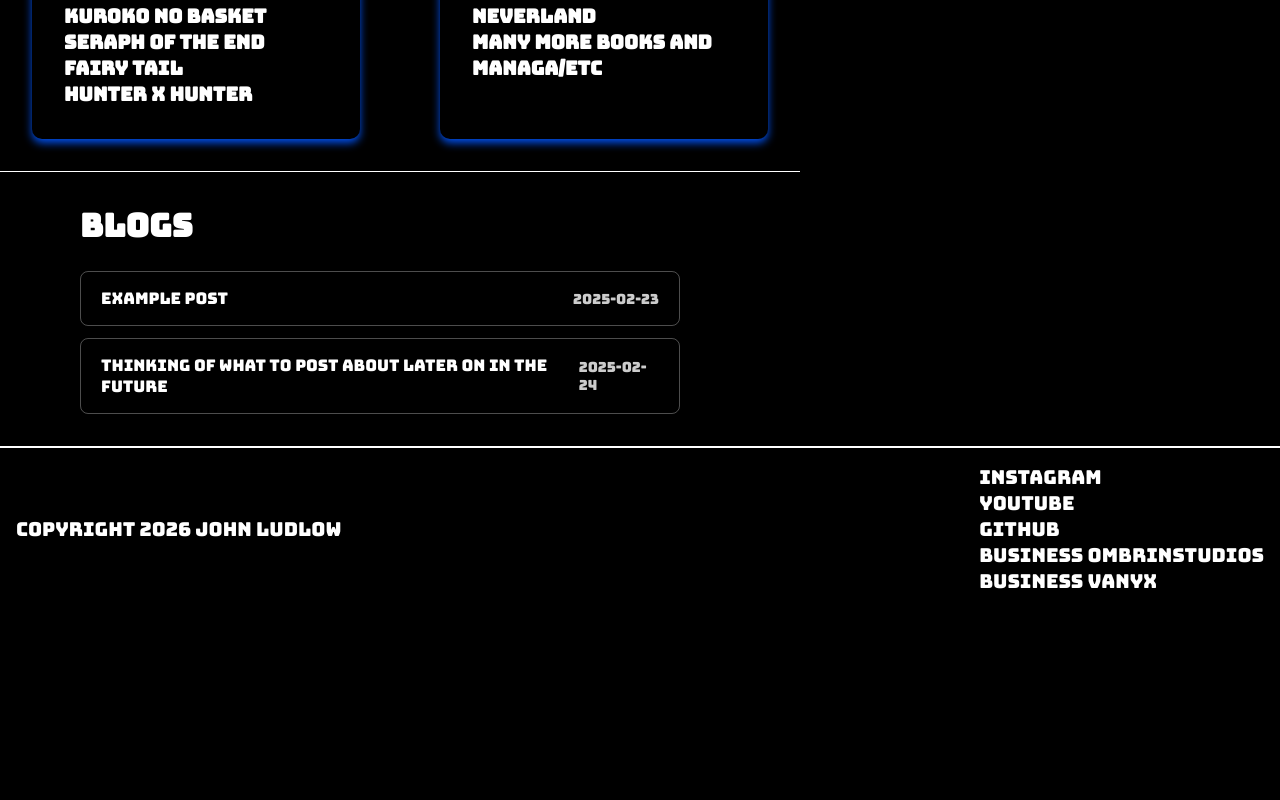
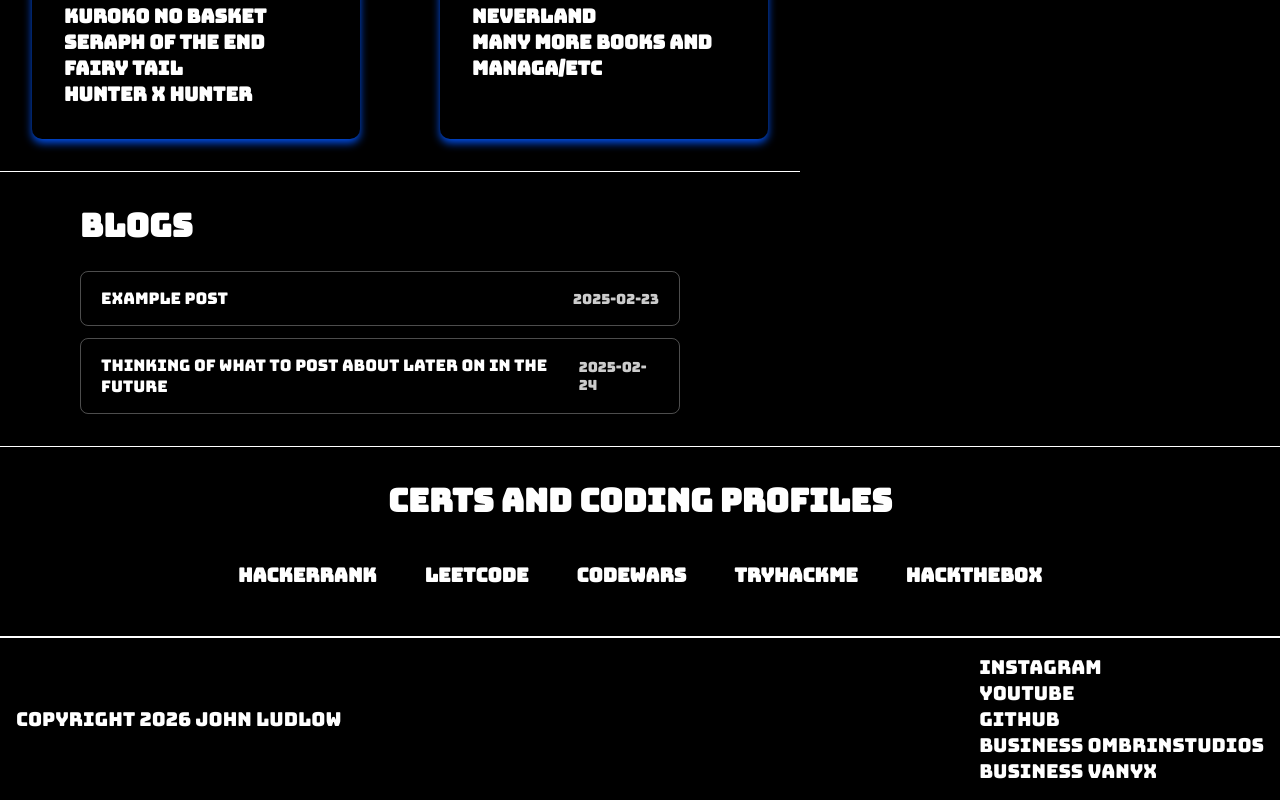
Before and after one commit to Einvy/react-portfolio, a React (Create React App) app: page / in a window 1280 px wide. Shown: the part 1770-2570 px from the top of the page. Before the commit the page ends 2380 px from the top, so only its background shows below. Built offline with nearby package versions, Linux system fonts and the light colour scheme; a web font is replaced by a local one.

Commit message:
Added section for certs and my coding accounts

```diff
--- a/src/Components/App.jsx
+++ b/src/Components/App.jsx
@@ -7,6 +7,7 @@ import Projects from "./Projects";
 import Keyboard from "./Keyboard";
 import Books from "./Books";
 import Blogs from "./Blogs";
+import Certs from "./Certs";
 
 function App() {
   return (
@@ -18,6 +19,7 @@ function App() {
       <Keyboard />
       <Books />
       <Blogs />
+      <Certs />
       <Footer />
     </div>
   );
--- /dev/null
+++ b/src/Components/Certs.jsx
@@ -0,0 +1,20 @@
+import React from "react";
+
+function Certs() {
+  return (
+    <section className="Certs" aria-labelledby="certs-heading">
+      <h2 id="certs-heading">Certs and Coding Profiles</h2>
+      <div className="certs-list">
+        <ul className="Certs__list">
+          <a href="https://www.hackerrank.com/johntludlow">hackerrank</a>
+          <a href="https://leetcode.com/johntludlow">leetcode</a>
+          <a href="https://codewars.com/johntludlow">codewars</a>
+          <a href="https://tryhackme.com/johntludlow">tryhackme</a>
+          <a href="https://hackthebox.com/johntludlow">hackthebox</a>
+        </ul>
+      </div>
+    </section>
+  );
+}
+
+export default Certs;
--- a/src/styles.css
+++ b/src/styles.css
@@ -386,3 +386,40 @@ footer a {
 .Blogs__error {
   color: #ff6b6b;
 }
+
+/* Certs */
+.Certs {
+  display: flex;
+  flex-direction: column;
+  align-items: center;
+  padding: 2rem;
+  border-bottom: 1px solid white;
+}
+#certs-heading {
+  font-size: 2rem;
+  font-weight: bold;
+  margin-bottom: 1.5rem;
+}
+.Certs__list {
+  display: flex;
+  flex-wrap: wrap;
+  gap: 1rem;
+  list-style: none;
+  justify-content: center;
+}
+
+.Certs__list a {
+  font-size: 1.2rem;
+  font-weight: bold;
+  color: white;
+  background-color: black;
+  padding: 1rem;
+  border-radius: 10px;
+}
+
+.certs-list {
+  display: flex;
+  align-items: center;
+  justify-content: center;
+}
+/* End */
```
